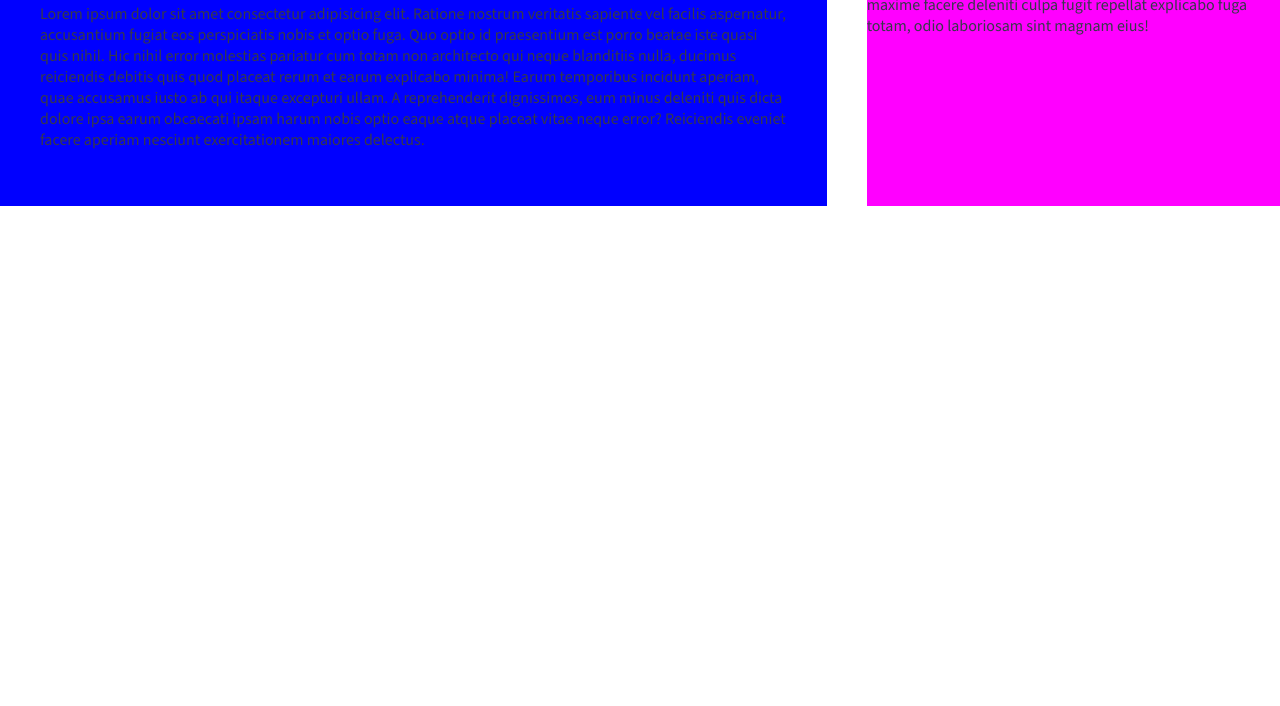
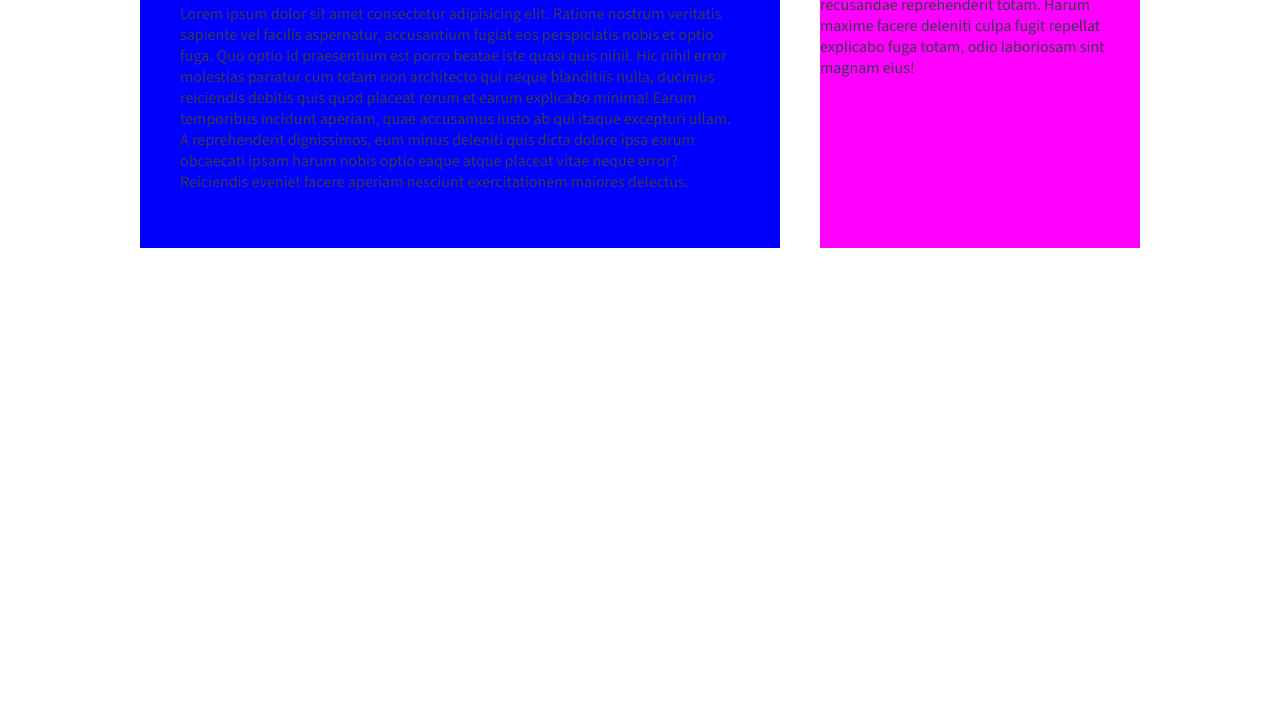
Before and after one commit to syntrike01/global-styles-, a plain HTML site: page index.html in a window 1280 px wide. Shown: the part 94-800 px from the top of the page. Drawn offline with nearby package versions, Linux system fonts and the light colour scheme.

Commit message:
setting widths

```diff
--- a/app/scss/layout/_grid.scss
+++ b/app/scss/layout/_grid.scss
@@ -4,7 +4,13 @@
   grid-template-rows: auto auto;
   gap: 40px;
 
-  @media (min-width: 900px){
+  //   max-width: 1000px;
+
+  width: min(100% - 40px, 1000px);
+  /* if the width of the device is less than 1000px then width will take 100% of the device and if it is greater than 1000px then the width will take 1000px */
+  margin-inline: auto;
+
+  @media (min-width: 900px) {
     grid-template-columns: 2fr 1fr;
     grid-template-rows: auto;
   }
```
Also changed, not shown: dist/style.css, 1 other file.
